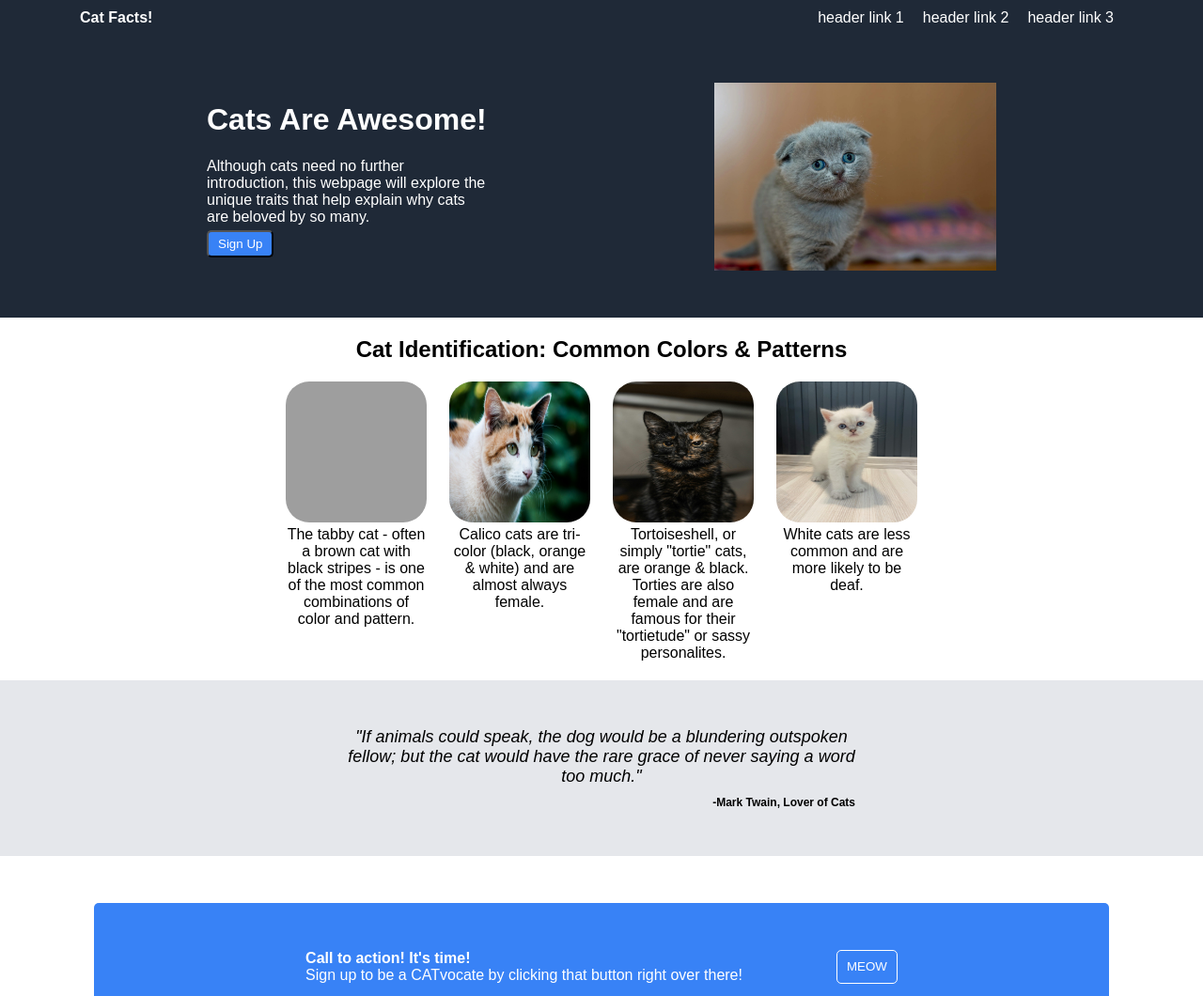
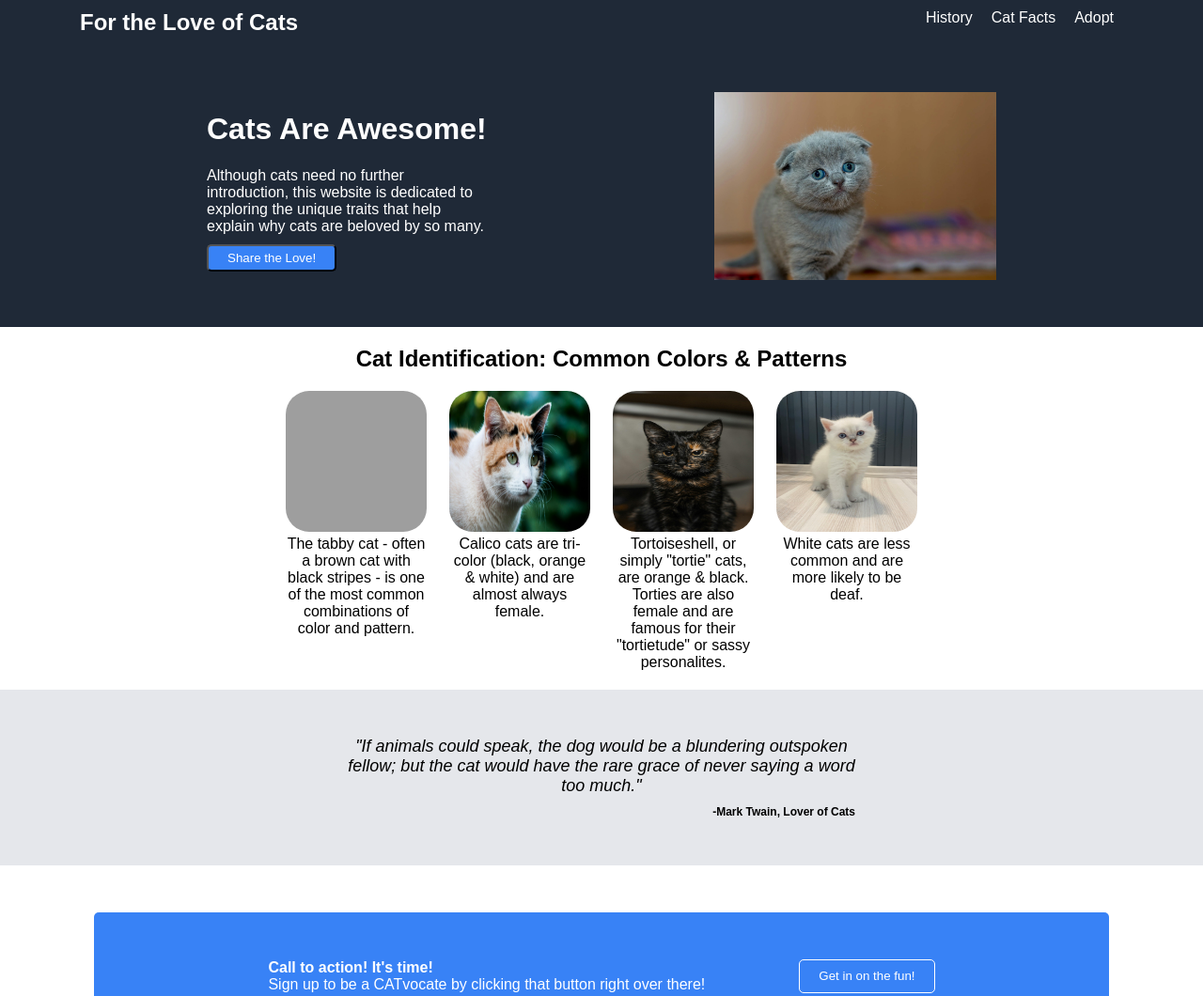
Before and after one commit to stephgarman/landing-page, a plain HTML site: page index.html in a window 1280 px wide. Shown: the top 1060 px of the page at 94% size. Drawn offline with Linux system fonts and the light colour scheme; grey boxes are pictures that could not be loaded.

Commit message:
index.html

```diff
--- a/index.html
+++ b/index.html
@@ -10,12 +10,12 @@
 <body>
 
     <div class="header">
-        <div class=header-logo>Cat Facts!</div>
+        <div class=header-logo>For the Love of Cats</div>
         <div class="header-links">
             <ul>
-                <li><a href="#">header link 1</a></li>
-                <li><a href="#">header link 2</a></li>
-                <li><a href="#">header link 3</a></li>
+                <li><a href="https://www.youtube.com/watch?v=CYPJzQppANo&t=2s">History</a></li>
+                <li><a href="https://www.thedrakecenter.com/services/cats/blog/20-amazing-facts-about-cats">Cat Facts</a></li>
+                <li><a href="https://www.austinpetsalive.org/adopt/cats">Adopt</a></li>
             </ul>
         </div>
     </div>
@@ -24,8 +24,8 @@
     <div class=section-one>
         <div class="container">
             <h1>Cats Are Awesome!</h1>
-            <div>Although cats need no further introduction, this webpage will explore the unique traits that help explain why cats are beloved by so many.</div>
-            <button class="button-one">Sign Up</button>
+            <div>Although cats need no further introduction, this website is dedicated to exploring the unique traits that help explain why cats are beloved by so many.</div>
+            <button class="button-one"><a href="https://www.reddit.com/r/cats/">Share the Love!</a></button>
         </div>
         <img src="./photos/kitten.jpg" id="blue" alt="a blue kitten with blue eyes and folded ears.">
     </div>
@@ -55,7 +55,7 @@
             <div><strong>Call to action! It's time!</strong></div>
             <div>Sign up to be a CATvocate by clicking that button right over there!</div>
         </div>
-        <button class="button-two">MEOW</button>
+        <button class="button-two"><a href="https://www.catfacts.co/">Get in on the fun!</a></button>
     </div>
 
     <div class=footer>
--- a/styles.css
+++ b/styles.css
@@ -37,6 +37,7 @@ ul {
 
 .header-logo {
     font-weight: bold;
+    font-size: 24px;
 }
 
 
@@ -71,7 +72,7 @@ ul {
     background-color: #3882F6;
     border-radius: 5px;
     padding: 5px 10px;
-    margin-top: 5px;
+    margin-top: 10px;
 }
 
 
```
